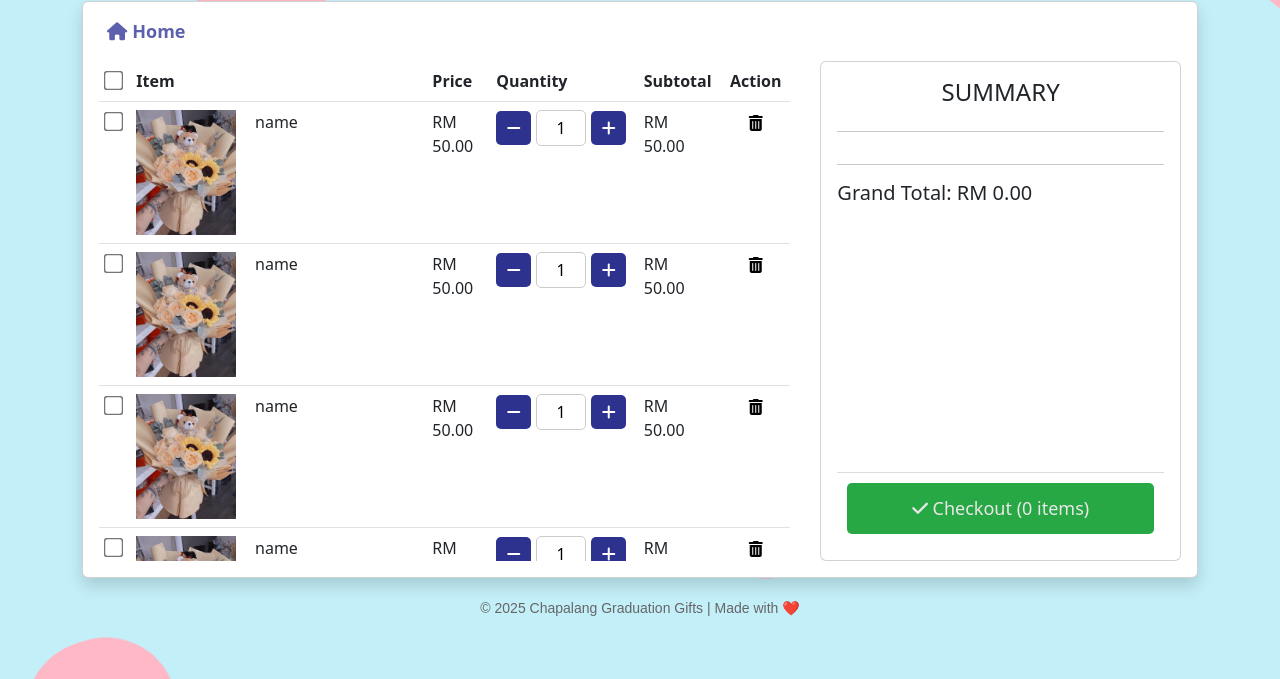
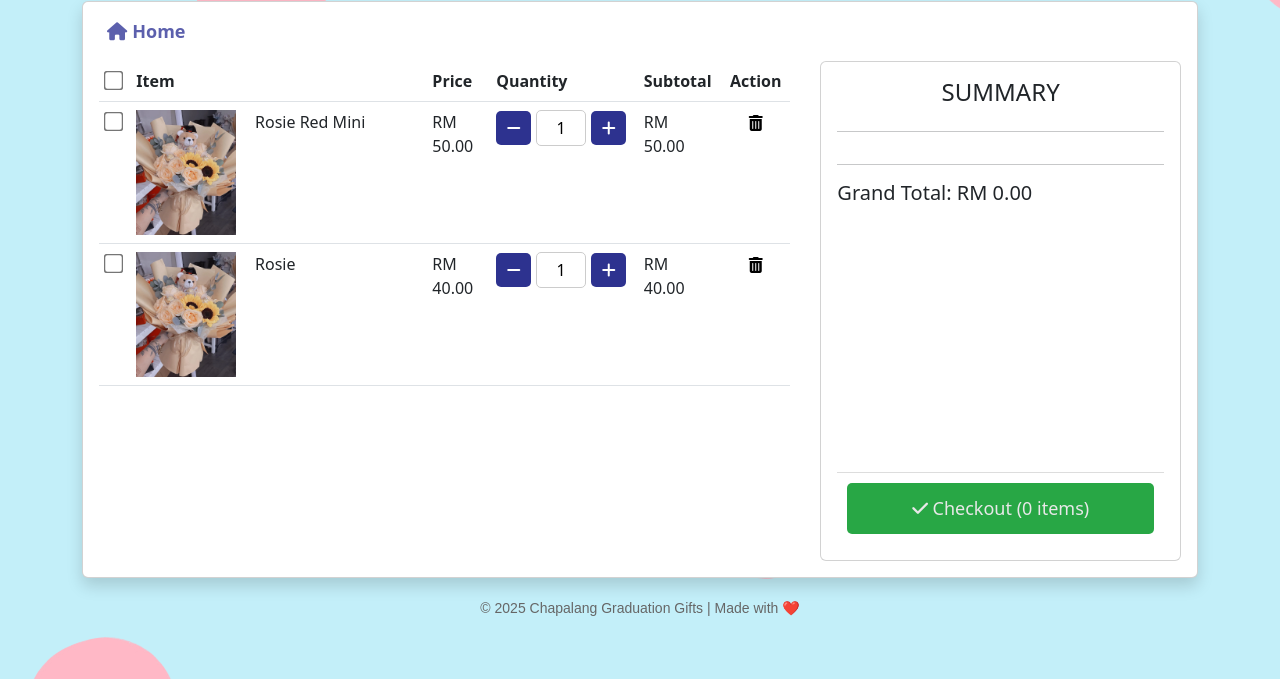
Before and after one commit to Rui811/Cloud_Assignment, a PHP site: page /cart.php in a window 1280 px wide. Shown: the part 121-800 px from the top of the page. Run offline with PHP 8.4, Linux system fonts and the light colour scheme; some libraries are stand-ins or nearby versions.

```diff
--- a/cart.php
+++ b/cart.php
@@ -197,100 +197,66 @@ $user_id = $_SESSION['user_id'];
                                 </thead>
                                 <tbody id="cart-body">
                                     <!-- Items will be loaded here via AJAX -->
-                                    <tr>
+                                    <tr class="cart-item-row">
                                         <td>
-                                            <input type="checkbox" name="" class="checkout-selection" id="" />
+                                            <input type="checkbox" name="selected_items[]" class="checkout-selection" value="item-code-id1" />
                                         </td>
-                                        <td width="15%"><img src="image/flower1.png" width="100"></td>
-                                        <td width="25%">name</td>
-                                        <td>RM 50.00</td>
+                                        <td width="15%">
+                                            <img src="image/flower1.png" width="100">
+                                        </td>
+                                        <td width="25%">
+                                            <input type="hidden" name="item_names[]" value="Rosie Red Mini">Rosie Red Mini
+                                        </td>
+                                        <td>
+                                            <input type="hidden" name="item_prices[]" value="50.00">RM 50.00
+                                        </td>
                                         <td>
                                             <div class="quantity-container">
                                                 <button class="quantity-btn update-qty" data-id="" data-action="decrease">
                                                     <i class="fa-solid fa-minus"></i>
                                                 </button>
-                                                <input type="text" class="quantity-input" value="1" min="1" readonly>
+                                                <input type="text" name="item_quantities[]" class="quantity-input" value="1" min="1" readonly>
                                                 <button class="quantity-btn update-qty" data-id="" data-action="increase">
                                                     <i class="fa-solid fa-plus"></i>
                                                 </button>
                                             </div>
                                         </td>
-                                        <td>RM 50.00</td>
+                                        <td>
+                                            <input type="hidden" name="item_subtotals[]" value="50.00">RM 50.00
+                                        </td>
                                         <td style="text-align: center;">
                                             <button class="remove-item" data-id="">
                                                 <i class="fa-solid fa-trash-can"></i>
                                             </button>
                                         </td>
                                     </tr>
-                                    <tr>
+                                    <tr class="cart-item-row">
                                         <td>
-                                            <input type="checkbox" name="" class="checkout-selection" id="" />
+                                            <input type="checkbox" name="selected_items[]" class="checkout-selection" value="item-code-id1" />
                                         </td>
-                                        <td width="15%"><img src="image/flower1.png" width="100"></td>
-                                        <td width="25%">name</td>
-                                        <td>RM 50.00</td>
+                                        <td width="15%">
+                                            <img src="image/flower1.png" width="100">
+                                        </td>
+                                        <td width="25%">
+                                            <input type="hidden" name="item_names[]" value="Rosie">Rosie
+                                        </td>
+                                        <td>
+                                            <input type="hidden" name="item_prices[]" value="40.00">RM 40.00
+                                        </td>
                                         <td>
                                             <div class="quantity-container">
                                                 <button class="quantity-btn update-qty" data-id="" data-action="decrease">
                                                     <i class="fa-solid fa-minus"></i>
                                                 </button>
-                                                <input type="text" class="quantity-input" value="1" min="1" readonly>
+                                                <input type="text" name="item_quantities[]" class="quantity-input" value="1" min="1" readonly>
                                                 <button class="quantity-btn update-qty" data-id="" data-action="increase">
                                                     <i class="fa-solid fa-plus"></i>
                                                 </button>
                                             </div>
                                         </td>
-                                        <td>RM 50.00</td>
-                                        <td style="text-align: center;">
-                                            <button class="remove-item" data-id="">
-                                                <i class="fa-solid fa-trash-can"></i>
-                                            </button>
+                                        <td>
+                                            <input type="hidden" name="item_subtotals[]" value="40.00">RM 40.00
                                         </td>
-                                    </tr>
-                                    <tr>
-                                        <td>
-                                            <input type="checkbox" name="" class="checkout-selection" id="" />
-                                        </td>
-                                        <td width="15%"><img src="image/flower1.png" width="100"></td>
-                                        <td width="25%">name</td>
-                                        <td>RM 50.00</td>
-                                        <td>
-                                            <div class="quantity-container">
-                                                <button class="quantity-btn update-qty" data-id="" data-action="decrease">
-                                                    <i class="fa-solid fa-minus"></i>
-                                                </button>
-                                                <input type="text" class="quantity-input" value="1" min="1" readonly>
-                                                <button class="quantity-btn update-qty" data-id="" data-action="increase">
-                                                    <i class="fa-solid fa-plus"></i>
-                                                </button>
-                                            </div>
-                                        </td>
-                                        <td>RM 50.00</td>
-                                        <td style="text-align: center;">
-                                            <button class="remove-item" data-id="">
-                                                <i class="fa-solid fa-trash-can"></i>
-                                            </button>
-                                        </td>
-                                    </tr>
-                                    <tr>
-                                        <td>
-                                            <input type="checkbox" name="" class="checkout-selection" id="" />
-                                        </td>
-                                        <td width="15%"><img src="image/flower1.png" width="100"></td>
-                                        <td width="25%">name</td>
-                                        <td>RM 50.00</td>
-                                        <td>
-                                            <div class="quantity-container">
-                                                <button class="quantity-btn update-qty" data-id="" data-action="decrease">
-                                                    <i class="fa-solid fa-minus"></i>
-                                                </button>
-                                                <input type="text" class="quantity-input" value="1" min="1" readonly>
-                                                <button class="quantity-btn update-qty" data-id="" data-action="increase">
-                                                    <i class="fa-solid fa-plus"></i>
-                                                </button>
-                                            </div>
-                                        </td>
-                                        <td>RM 50.00</td>
                                         <td style="text-align: center;">
                                             <button class="remove-item" data-id="">
                                                 <i class="fa-solid fa-trash-can"></i>
@@ -309,7 +275,7 @@ $user_id = $_SESSION['user_id'];
                             <div class="card p-3 summary-card">
                                 <h4 class="text-center">SUMMARY</h4>
                                 <hr>
-                                <div class="cart-summary-items">
+                                <div id="cart-summary-items">
 
                                 </div>
                                 <hr>
@@ -319,7 +285,7 @@ $user_id = $_SESSION['user_id'];
                                 </div>
 
                                 <div class="checkout-container">
-                                    <form method="post" action="checkout.php">
+                                    <form method="post" action="checkout.php" id="checkout-form">
                                         <button type="submit" name="checkout" class="btn checkoutBtn">
                                             <i class="fa-solid fa-check"></i> Checkout (<span id="total-selected">0 items</span>)
                                         </button>
@@ -338,6 +304,7 @@ $user_id = $_SESSION['user_id'];
             $(document).ready(function() {
                 function updateCheckoutSelection() {
                     let totalSelected = $('.checkout-selection:checked').length;
+                    var selectedItems = $('.checkout-selection:checked');
                     let grandTotal = 0;
 
                     $('.checkout-selection:checked').each(function() {
@@ -345,9 +312,22 @@ $user_id = $_SESSION['user_id'];
                         grandTotal += parseFloat(subtotal);
                     });
 
+                    selectedItems.each(function(index) {
+                        var $row = $(this).closest('.cart-item-row');
+
+                        var name = $row.find("input[name='item_names[]']").val();
+                        var quantity = $row.find("input[name='item_quantities[]']").val();
+
+                        //if quantities updated, the summary quantity not updated
+                        $('#cart-summary-items').append('<div class="d-flex justify-content-between"><span>' + name + '</span><span>x' + quantity + '</span></div>');
+                    });
+
                     $('#total-selected').text(totalSelected + ' items');
                     $('#grand-total').text(grandTotal.toFixed(2));
                 }
+
+                //initial the grand total amount
+                updateCheckoutSelection();
 
                 //quantity input field
                 $(document).on('click', '.quantity-input', function() {
@@ -428,6 +408,45 @@ $user_id = $_SESSION['user_id'];
                     updateCheckoutSelection();
                 });
             });
+
+            $("#checkout-form").on('submit', function(e) {
+                e.preventDefault();
+
+                var $form = $(this);
+                var selectedItems = $('.checkout-selection:checked');
+
+                if(selectedItems.length === 0) {
+                    Swal.fire({
+                        title: "None Items Selected",
+                        text: "Please select at least one item to checkout.",
+                        icon: "error",
+                        confirmButtonText: "OK",
+                        confirmButtonColor: "Green"
+                    });
+
+                    return;
+                }
+
+                // $form.empty();
+
+                selectedItems.each(function(index) {
+                    var $row = $(this).closest('.cart-item-row');
+
+                    var itemId = $(this).val();
+                    var name = $row.find("input[name='item_names[]']").val();
+                    var price = $row.find("input[name='item_prices[]']").val();
+                    var quantity = $row.find("input[name='item_quantities[]']").val();
+                    var subtotal = $row.find("input[name='item_subtotals[]']").val();
+
+                    $form.append('<input type="hidden" name="selected_items[]" value="' + itemId + '"/>');
+                    $form.append('<input type="hidden" name="item_names[]" value="' + name + '"/>');
+                    $form.append('<input type="hidden" name="item_prices[]" value="' + price + '"/>');
+                    $form.append('<input type="hidden" name="item_quantities[]" value="' + quantity + '"/>');
+                    $form.append('<input type="hidden" name="item_subtotals[]" value="' + subtotal + '"/>');
+                });
+
+                $form.off('submit').submit();
+            });
         </script>
 
         <footer>
```
